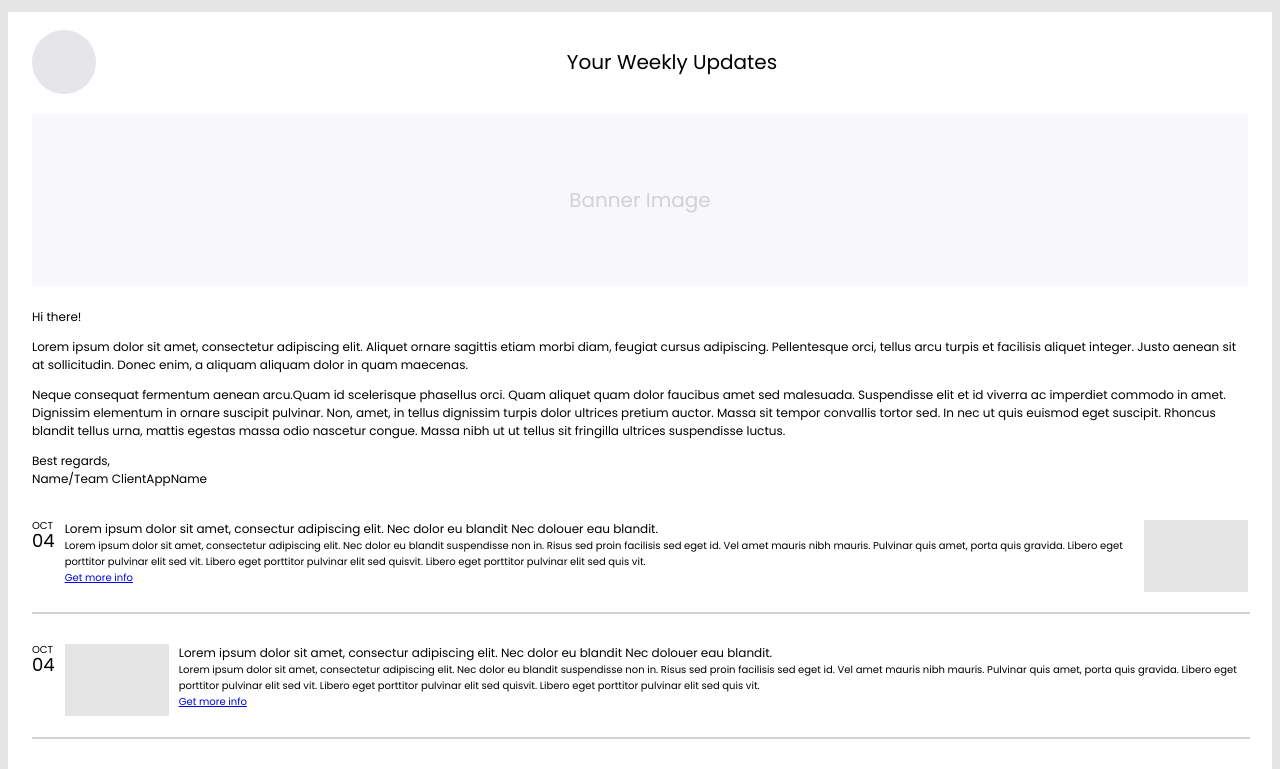
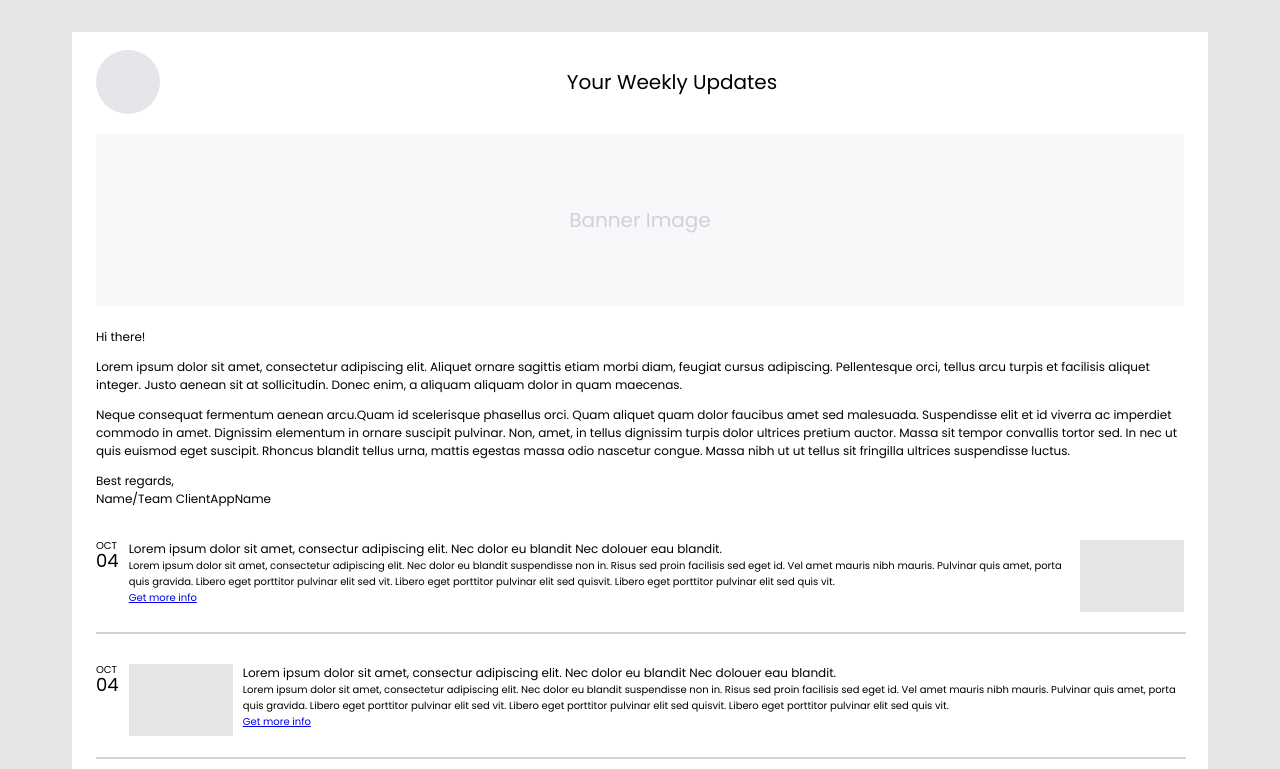
Before and after one commit to harshsomya004/NewsLetter-Template-Using-ReactJS-Project, a React (Create React App) app: page / in a window 1280 px wide. Shown: the top 769 px of the page. Built offline with nearby package versions, Linux system fonts and the light colour scheme.

Commit message:
Update App.js

```diff
--- a/src/App.js
+++ b/src/App.js
@@ -8,11 +8,11 @@ export default function App() {
     <div
       className={css`
         width: calc(100vw- 42px);
-        margin-left: auto;
-        margin-right: auto;
+        margin-left: ${isMobile ? "21px": "64px"};
+        margin-right: ${isMobile ? "21px": "64px"};
         background-color: white;
         /* height: 100vh; */
-        margin-top: ${isMobile ? "6px": "12px"};
+        margin-top: ${isMobile ? "16px": "32px"};
         display: flex;
         flex-direction: column;
         gap: 1ch;
```
